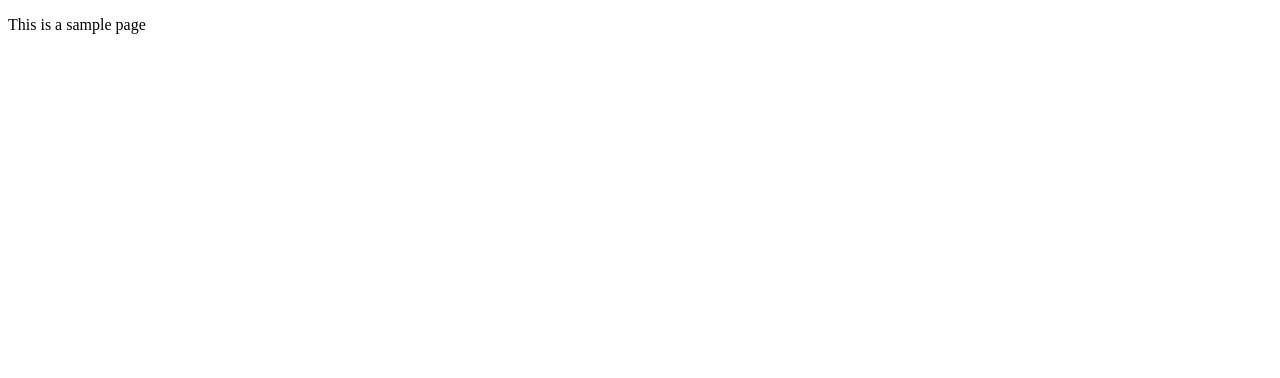
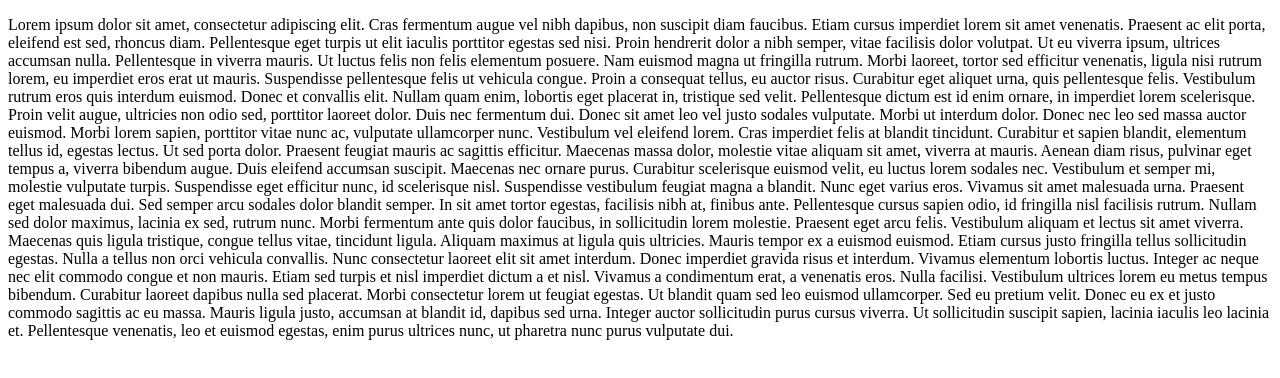
Before and after one commit to JP3Pe/blogfolio, a Next.js app: page / in a window 1280 px wide. Shown: the top 378 px of the page. Built offline with nearby package versions, Linux system fonts and the light colour scheme.

Commit message:
up: 샘플 텍스트 추가

```diff
--- a/pages/index.tsx
+++ b/pages/index.tsx
@@ -1,7 +1,58 @@
 import type { NextPage } from "next";
 
 const Home: NextPage = () => {
-  return <p>This is a sample page</p>;
+  return (
+    <p>
+      Lorem ipsum dolor sit amet, consectetur adipiscing elit. Cras fermentum
+      augue vel nibh dapibus, non suscipit diam faucibus. Etiam cursus imperdiet
+      lorem sit amet venenatis. Praesent ac elit porta, eleifend est sed,
+      rhoncus diam. Pellentesque eget turpis ut elit iaculis porttitor egestas
+      sed nisi. Proin hendrerit dolor a nibh semper, vitae facilisis dolor
+      volutpat. Ut eu viverra ipsum, ultrices accumsan nulla. Pellentesque in
+      viverra mauris. Ut luctus felis non felis elementum posuere. Nam euismod
+      magna ut fringilla rutrum. Morbi laoreet, tortor sed efficitur venenatis,
+      ligula nisi rutrum lorem, eu imperdiet eros erat ut mauris. Suspendisse
+      pellentesque felis ut vehicula congue. Proin a consequat tellus, eu auctor
+      risus. Curabitur eget aliquet urna, quis pellentesque felis. Vestibulum
+      rutrum eros quis interdum euismod. Donec et convallis elit. Nullam quam
+      enim, lobortis eget placerat in, tristique sed velit. Pellentesque dictum
+      est id enim ornare, in imperdiet lorem scelerisque. Proin velit augue,
+      ultricies non odio sed, porttitor laoreet dolor. Duis nec fermentum dui.
+      Donec sit amet leo vel justo sodales vulputate. Morbi ut interdum dolor.
+      Donec nec leo sed massa auctor euismod. Morbi lorem sapien, porttitor
+      vitae nunc ac, vulputate ullamcorper nunc. Vestibulum vel eleifend lorem.
+      Cras imperdiet felis at blandit tincidunt. Curabitur et sapien blandit,
+      elementum tellus id, egestas lectus. Ut sed porta dolor. Praesent feugiat
+      mauris ac sagittis efficitur. Maecenas massa dolor, molestie vitae aliquam
+      sit amet, viverra at mauris. Aenean diam risus, pulvinar eget tempus a,
+      viverra bibendum augue. Duis eleifend accumsan suscipit. Maecenas nec
+      ornare purus. Curabitur scelerisque euismod velit, eu luctus lorem sodales
+      nec. Vestibulum et semper mi, molestie vulputate turpis. Suspendisse eget
+      efficitur nunc, id scelerisque nisl. Suspendisse vestibulum feugiat magna
+      a blandit. Nunc eget varius eros. Vivamus sit amet malesuada urna.
+      Praesent eget malesuada dui. Sed semper arcu sodales dolor blandit semper.
+      In sit amet tortor egestas, facilisis nibh at, finibus ante. Pellentesque
+      cursus sapien odio, id fringilla nisl facilisis rutrum. Nullam sed dolor
+      maximus, lacinia ex sed, rutrum nunc. Morbi fermentum ante quis dolor
+      faucibus, in sollicitudin lorem molestie. Praesent eget arcu felis.
+      Vestibulum aliquam et lectus sit amet viverra. Maecenas quis ligula
+      tristique, congue tellus vitae, tincidunt ligula. Aliquam maximus at
+      ligula quis ultricies. Mauris tempor ex a euismod euismod. Etiam cursus
+      justo fringilla tellus sollicitudin egestas. Nulla a tellus non orci
+      vehicula convallis. Nunc consectetur laoreet elit sit amet interdum. Donec
+      imperdiet gravida risus et interdum. Vivamus elementum lobortis luctus.
+      Integer ac neque nec elit commodo congue et non mauris. Etiam sed turpis
+      et nisl imperdiet dictum a et nisl. Vivamus a condimentum erat, a
+      venenatis eros. Nulla facilisi. Vestibulum ultrices lorem eu metus tempus
+      bibendum. Curabitur laoreet dapibus nulla sed placerat. Morbi consectetur
+      lorem ut feugiat egestas. Ut blandit quam sed leo euismod ullamcorper. Sed
+      eu pretium velit. Donec eu ex et justo commodo sagittis ac eu massa.
+      Mauris ligula justo, accumsan at blandit id, dapibus sed urna. Integer
+      auctor sollicitudin purus cursus viverra. Ut sollicitudin suscipit sapien,
+      lacinia iaculis leo lacinia et. Pellentesque venenatis, leo et euismod
+      egestas, enim purus ultrices nunc, ut pharetra nunc purus vulputate dui.
+    </p>
+  );
 };
 
 export default Home;
```
